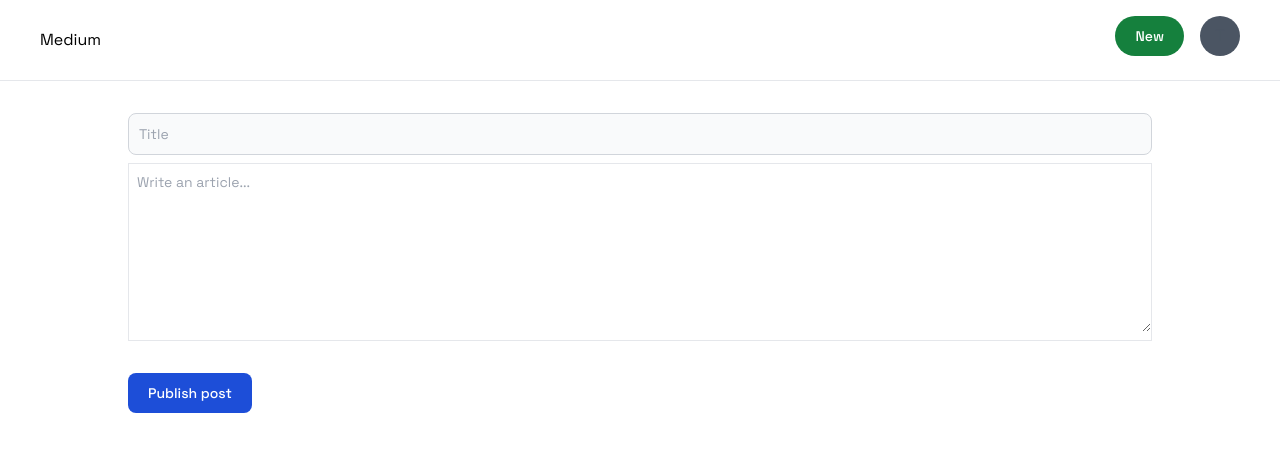
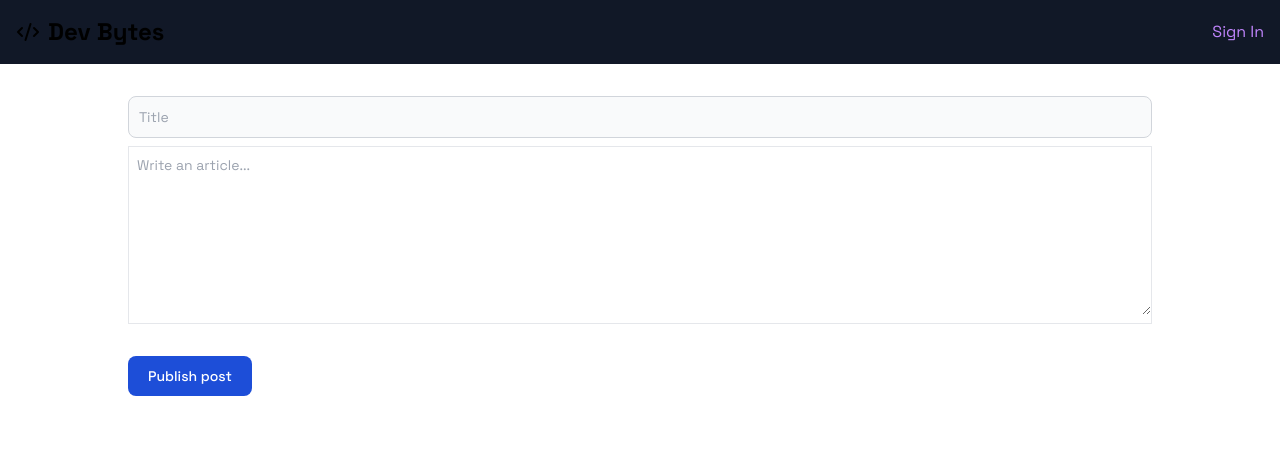
Before and after one commit to shivatme/project-blog, a React (Vite) app in the folder frontend/: page /publish in a window 1280 px wide. Shown: the top 452 px of the page. Built offline with nearby package versions, Linux system fonts and the light colour scheme.

Commit message:
Redesigned Blog list.

```diff
--- a/frontend/src/components/Appbar.tsx
+++ b/frontend/src/components/Appbar.tsx
@@ -1,15 +1,20 @@
+import { CodeXml } from "lucide-react";
 import { Avatar } from "./BlogCard";
 import { Link } from "react-router";
 
 export const Appbar = () => {
+  const token = localStorage.getItem("token");
   return (
-    <div className="border-b flex justify-between px-10 py-4">
+    <header className="bg-gray-900 py-4">
+      <div className="container mx-auto px-4 flex justify-between items-center">
         <Link
-        to={"/blogs"}
-        className="flex flex-col justify-center cursor-pointer"
+          to={token ? "/blogs" : "/"}
+          className="text-2xl font-bold flex items-center"
         >
-        Medium
+          <CodeXml className="mr-2" /> Dev Bytes
         </Link>
+        <nav>
+          {token ? (
             <div>
               <Link to={`/publish`}>
                 <button
@@ -23,6 +28,16 @@ export const Appbar = () => {
                 <Avatar size={"big"} name="Test" />
               </Link>
             </div>
+          ) : (
+            <Link
+              to="/signin"
+              className="text-purple-400 hover:text-purple-300"
+            >
+              Sign In
+            </Link>
+          )}
+        </nav>
       </div>
+    </header>
   );
 };
--- a/frontend/src/components/BlogCard.tsx
+++ b/frontend/src/components/BlogCard.tsx
@@ -1,9 +1,9 @@
 import { Link } from "react-router";
 interface BlogCardProps {
-  authorName: string;
+  authorName?: string;
   title: string;
   content: string;
-  publishedDate: string;
+  publishedDate?: string;
   id: number;
 }
 
@@ -15,22 +15,10 @@ export const BlogCard = ({
   publishedDate,
 }: BlogCardProps) => {
   return (
-    <Link to={`/blog/${id}`}>
-      <div className="p-4 border-b border-slate-200 pb-4 w-screen max-w-screen-md cursor-pointer">
-        <div className="flex">
-          <Avatar name={authorName} />
-          <div className="font-extralight pl-2 text-sm flex justify-center flex-col">
-            {authorName}
-          </div>
-          <div className="flex justify-center flex-col pl-2 flex justify-center flex-col">
-            <Circle />
-          </div>
-          <div className="pl-2 font-thin text-slate-500 text-sm flex justify-center flex-col">
-            {publishedDate}
-          </div>
-        </div>
-        <div className="text-xl font-semibold pt-2">{title}</div>
-        <div className="text-md font-thin">{content.slice(0, 100) + "..."}</div>
+    <Link to={`/blog/${id}`} className="block">
+      <div className="bg-gray-900 rounded-lg overflow-hidden shadow-lg transition-transform duration-300 hover:scale-105 py-3 px-4">
+        <h2 className="text-xl font-semibold mb-2">{title}</h2>
+        <p className="text-gray-400">{content.slice(0, 100) + "..."}</p>
         <div className="text-slate-500 text-sm font-thin pt-4">
           {`${Math.ceil(content.length / 100)} minute(s) read`}
         </div>
--- a/frontend/src/components/forms/SubmitButton.tsx
+++ b/frontend/src/components/forms/SubmitButton.tsx
@@ -6,7 +6,7 @@ export default function SubmitButton({ title }: { title: string }) {
     <div>
       <button
         onClick={() => handleSubmit()}
-        type="submit"
+        type="button"
         className="group relative w-full flex justify-center py-2 px-4 border border-transparent text-sm font-medium rounded-md text-white bg-purple-600 hover:bg-purple-700 focus:outline-none focus:ring-2 focus:ring-offset-2 focus:ring-purple-500 my-8"
       >
         {title}
--- a/frontend/src/config.ts
+++ b/frontend/src/config.ts
@@ -1 +1 @@
-export const BACKEND_URL = "http://127.0.0.1:8787/api/v1";
+export const BACKEND_URL = " https://backend.shivamt2827.workers.dev/api/v1";
--- a/frontend/src/pages/Blogs.tsx
+++ b/frontend/src/pages/Blogs.tsx
@@ -3,6 +3,8 @@ import { Appbar } from "../components/Appbar";
 import { BlogCard } from "../components/BlogCard";
 import { BlogSkeleton } from "../components/BlogSkeleton";
 import { getAllBlogs } from "../services/blogService";
+import { Link } from "react-router";
+import { CodeXml } from "lucide-react";
 export interface Blog {
   content: string;
   title: string;
@@ -45,10 +47,13 @@ export const Blogs = () => {
   }
 
   return (
-    <div>
+    <div className="min-h-screen bg-black text-white">
       <Appbar />
-      <div className="flex justify-center">
-        <div>
+      <main className="container mx-auto px-4 py-8">
+        <h1 className="text-4xl font-bold mb-8 text-center">
+          Latest Blog Posts
+        </h1>
+        <div className="grid grid-cols-1 md:grid-cols-2 lg:grid-cols-3 gap-8">
           {blogs.map((blog) => (
             <BlogCard
               key={blog.id}
@@ -60,7 +65,7 @@ export const Blogs = () => {
             />
           ))}
         </div>
-      </div>
+      </main>
     </div>
   );
 };
```
Lines whose indentation alone changed are shown as unchanged.
